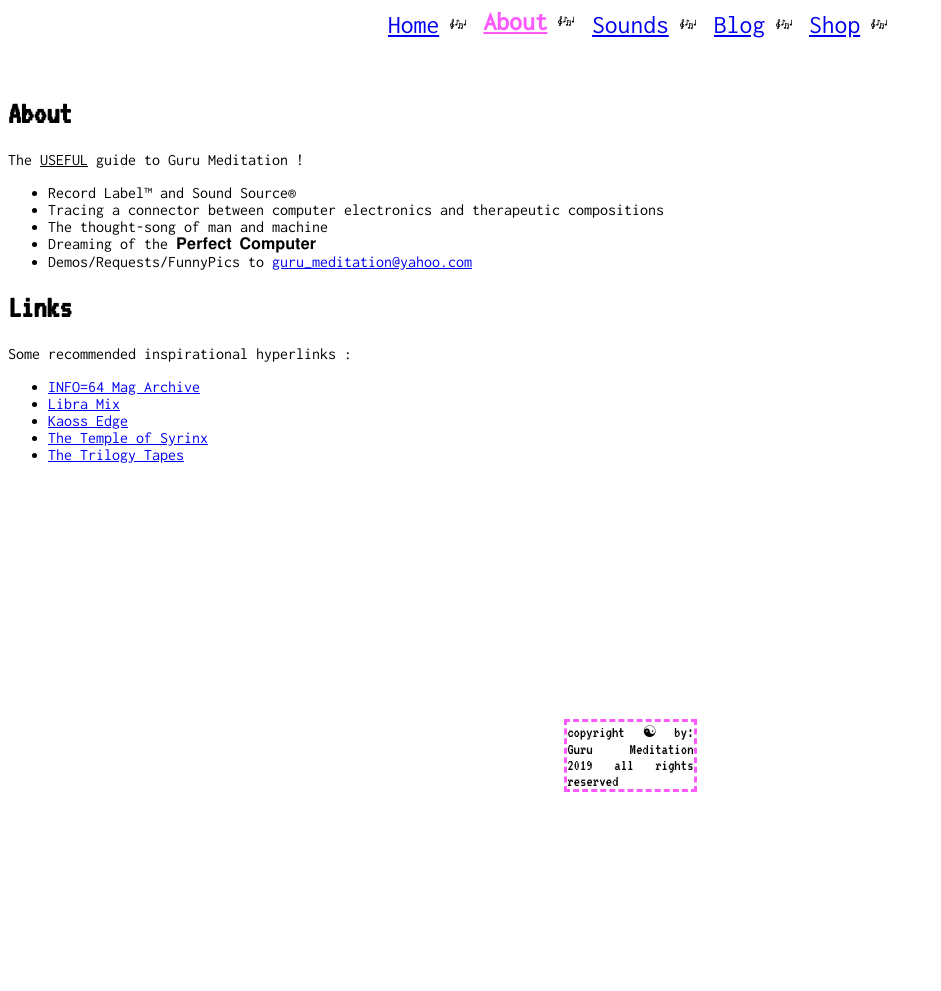
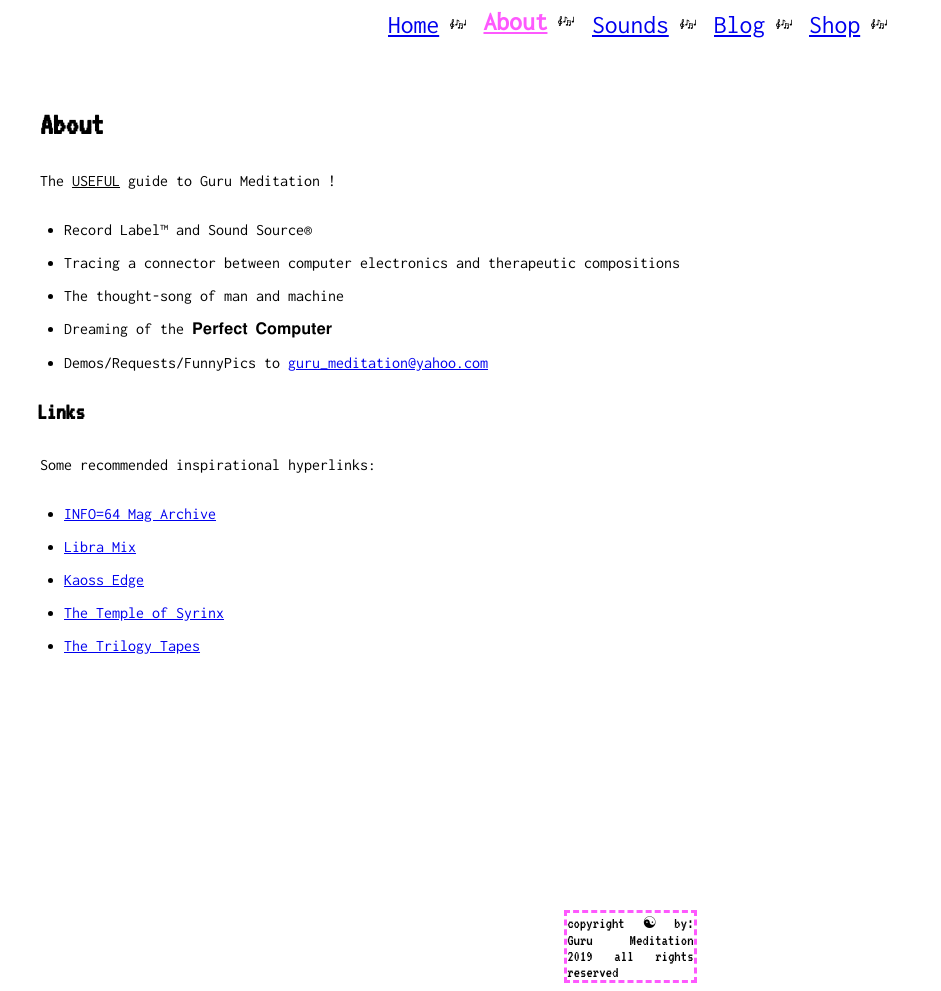
Before and after one commit to 503meditation/helloworld, a Jekyll site: the page built from about.md, in a window 1280 px wide. Shown: the whole page, without its empty margins (0-941 px from the left). Built offline with Jekyll 4.4.1, drawn with Linux system fonts in a browser that asks for light colours; before the commit the page ends 900 px from its top, so only the background shows below that.

Commit message:
margins added throughout

```diff
--- a/_sass/main.scss
+++ b/_sass/main.scss
@@ -17,22 +17,27 @@ nav a {
 
 h1 {
   font-family: 'VT323', monospace;
+  margin: 1em;
 }
 
 h2 {
   font-family: 'VT323', monospace;
+  margin: 1.2em;
 }
 
 h3 {
   font-family: "Inconsolata", monospace;
+  margin: 1.4em;
 }
 
 p {
   font-family: "Inconsolata", monospace;
+  margin: 2em;
 }
 
 li {
   font-family: "Inconsolata", monospace;
+  margin: 1em;
 }
 
 guru {
--- a/about.md
+++ b/about.md
@@ -13,9 +13,9 @@ The <u>USEFUL</u> guide to Guru Meditation !
 - Dreaming of the 𝐏𝐞𝐫𝐟𝐞𝐜𝐭 𝐂𝐨𝐦𝐩𝐮𝐭𝐞𝐫
 - Demos/Requests/FunnyPics to <a href="mailto:guru_meditation@yahoo.com?subject=☯">guru_meditation@yahoo.com</a>
 
-# Links
+## Links
 
-Some recommended inspirational hyperlinks :
+Some recommended inspirational hyperlinks:
 
 - <a href="https://archive.org/details/info-magazine">INFO=64 Mag Archive</a>
 - <a href="https://www.libramix.org/">Libra Mix</a>
--- a/sounds.html
+++ b/sounds.html
@@ -10,7 +10,7 @@ layout: default
     <h2>
       <br>
       <div class="listen">listen •ˑ̫• ☞</div>
-      <a href="{{ sounds.url }}"><img src="/sounds/{{ sounds.position | downcase }}.png" style="display:block;margin-left:29vw;margin-right:auto;width:40%;"></a>
+      <a href="{{ sounds.url }}"><img src="/sounds/{{ sounds.position | downcase }}.png" style="display:block;margin-left:28vw;margin-right:auto;width:40%;"></a>
       <br>
       <a href="{{ sounds.url }}" style="display:block;text-align:center;">{{ sounds.name }} [{{ sounds.position }}]</a>
       <br>
```
Also changed, not shown: other parts of about.md (+0 -5 lines), 7 other files.
